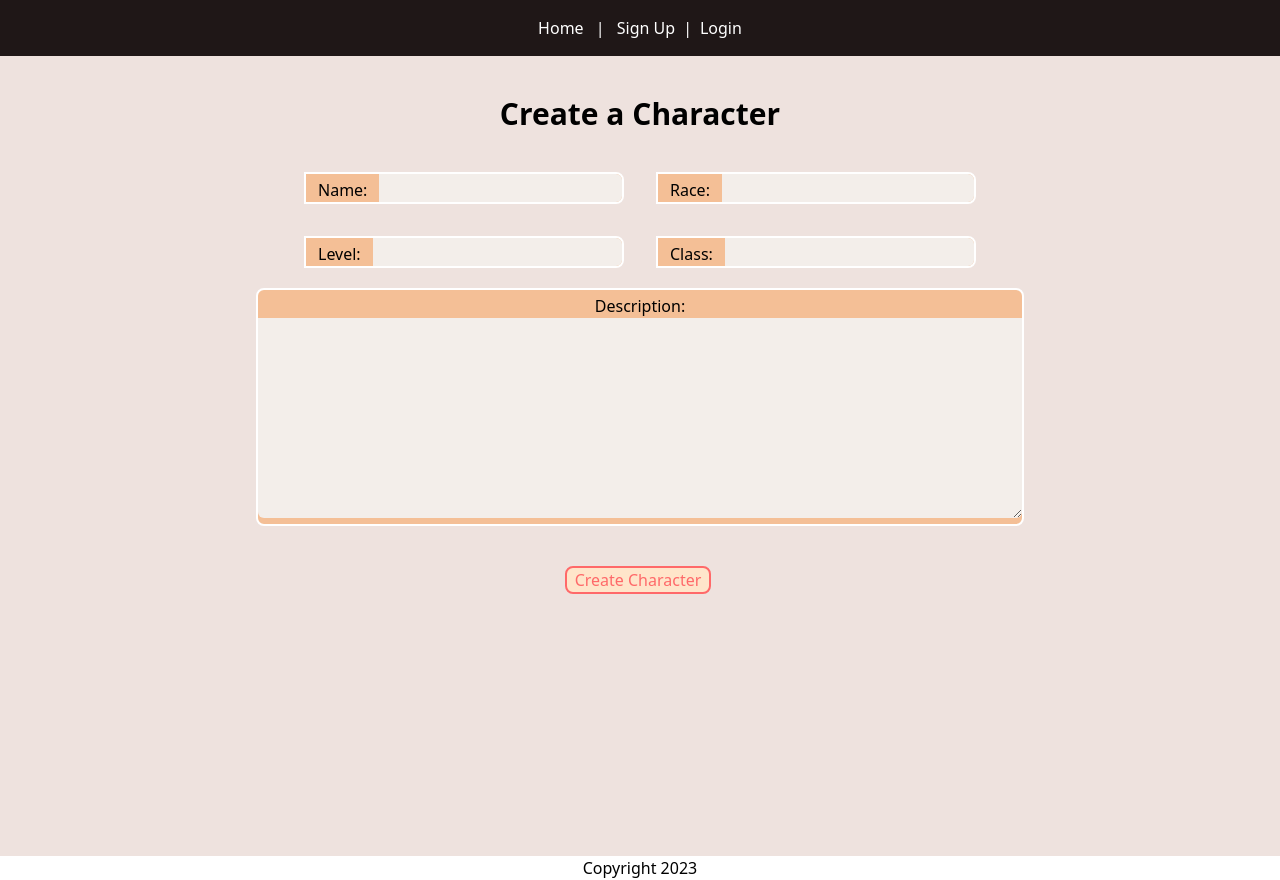
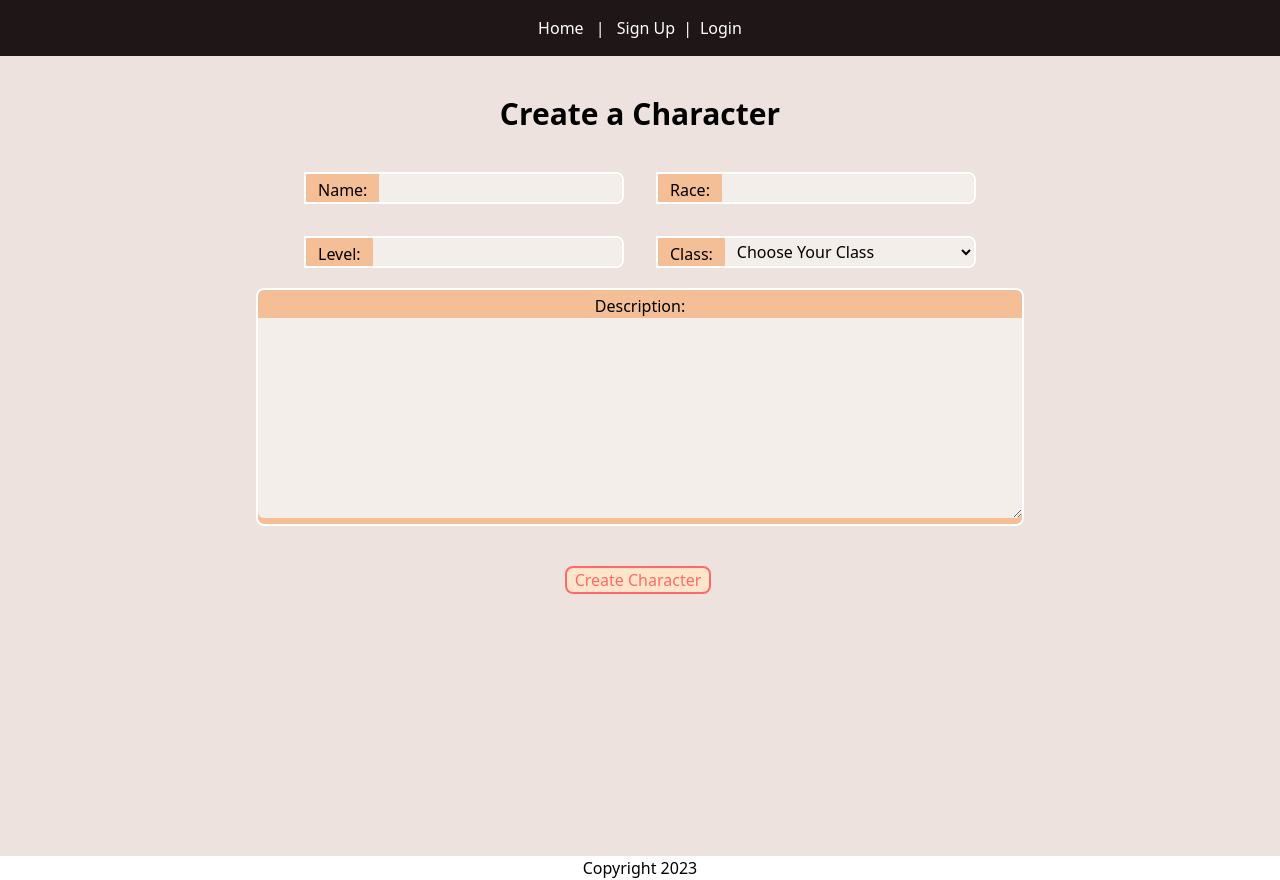
Before and after one commit to BenSShin/Realm-Roster, a React (Vite) app: page /characters-new in a window 1280 px wide. Built offline with nearby package versions, Linux system fonts and the light colour scheme; no server answers.

Commit message:
added options to class and tested pages

```diff
--- a/src/CharactersIndex.jsx
+++ b/src/CharactersIndex.jsx
@@ -1,4 +1,5 @@
 import { Link } from "react-router-dom";
+import { useEffect } from "react";
 
 export function CharactersIndex(props) {
   return (
--- a/src/CharactersNew.jsx
+++ b/src/CharactersNew.jsx
@@ -35,11 +35,23 @@ export function CharactersNew(props) {
           <div className="flex justify-start">
             <div className="w-80 max-w-80 h-8 bg-[#F4BF96] flex justify-end  border-2 border-white rounded-r-lg">
               <p className="px-3 pt-1">Class:</p>
-              <input
-                className="w-[80%] bg-[#F3EEEA] rounded-r-md pl-2 focus:outline-none"
-                name="character_class"
-                type="text"
-              />
+              <select className="w-[80%] bg-[#F3EEEA] rounded-r-md pl-2 focus:outline-none" name="character_class">
+                <option value="" selected disabled hidden>
+                  Choose Your Class
+                </option>
+                <option value="bard">bard</option>
+                <option value="cleric">cleric</option>
+                <option value="druid">druid</option>
+                <option value="fighter">fighter</option>
+                <option value="barbarian">barbarian</option>
+                <option value="paladin">paladin</option>
+                <option value="monk">monk</option>
+                <option value="ranger">ranger</option>
+                <option value="rogue">rogue</option>
+                <option value="sorcerer">sorcerer</option>
+                <option value="warlock">warlock</option>
+                <option value="wizard">wizard</option>
+              </select>
             </div>
           </div>
         </div>
--- a/src/CharactersShow.jsx
+++ b/src/CharactersShow.jsx
@@ -35,7 +35,7 @@ export function CharactersShow(props) {
               <div className="text-3xl font-bold capitalize">
                 Name:{" "}
                 <input
-                  className="pl-2 w-[400px] overflow bg-[#F3EEEA] focus:outline-[#CE5A67]"
+                  className="pl-2 w-[400px] rounded-r-md overflow bg-[#F3EEEA] focus:outline-[#CE5A67]"
                   defaultValue={props.character.name}
                   name="name"
                   type="text"
@@ -46,7 +46,7 @@ export function CharactersShow(props) {
               <div className="flex justify-start pt-8 pl-[12%]">
                 Level:{" "}
                 <input
-                  className="ml-3 bg-[#F3EEEA] text-center w-[50px] focus:outline-[#CE5A67]"
+                  className="ml-3 bg-[#F3EEEA] rounded-md text-center w-[50px] focus:outline-[#CE5A67]"
                   defaultValue={props.character.level}
                   name="level"
                   type="text"
@@ -57,7 +57,7 @@ export function CharactersShow(props) {
               <div className="flex justify-start pt-8 pl-[12%]">
                 Race:{" "}
                 <input
-                  className="ml-3 pl-2 bg-[#F3EEEA] focus:outline-[#CE5A67]"
+                  className="ml-3 pl-2 bg-[#F3EEEA] rounded-r-md focus:outline-[#CE5A67]"
                   defaultValue={props.character.race}
                   name="race"
                   type="text"
@@ -67,12 +67,24 @@ export function CharactersShow(props) {
             <div className="text-xl font-bold capitalize">
               <div className="flex justify-start pt-8 pl-[12%]">
                 Class:{" "}
-                <input
-                  className="ml-3 pl-2 bg-[#F3EEEA] focus:outline-[#CE5A67]"
+                <select
+                  className="w-[300px] bg-[#F3EEEA] rounded-r-md pl-2 focus:outline-none ml-3 pl-2 bg-[#F3EEEA] focus:outline-[#CE5A67]"
                   defaultValue={props.character.character_class}
                   name="character_class"
-                  type="text"
-                />
+                >
+                  <option value="bard">bard</option>
+                  <option value="cleric">cleric</option>
+                  <option value="druid">druid</option>
+                  <option value="fighter">fighter</option>
+                  <option value="barbarian">barbarian</option>
+                  <option value="paladin">paladin</option>
+                  <option value="monk">monk</option>
+                  <option value="ranger">ranger</option>
+                  <option value="rogue">rogue</option>
+                  <option value="sorcerer">sorcerer</option>
+                  <option value="warlock">warlock</option>
+                  <option value="wizard">wizard</option>
+                </select>
               </div>
             </div>
             <div className="text-xl capitalize">
--- a/src/Content.jsx
+++ b/src/Content.jsx
@@ -55,6 +55,15 @@ export function Content() {
   const handleUpdateCharacter = (id, params, successCallback) => {
     console.log("handleUpdateCharacter", params);
     axios.patch(`http://localhost:3000/characters/${id}.json`, params).then((response) => {
+      setCharacters(
+        characters.map((character) => {
+          if (character.id === response.data.id) {
+            return response.data;
+          } else {
+            return character;
+          }
+        })
+      );
       setCurrentCharacter(response.data);
       successCallback();
     });
--- a/src/GroupsNew.jsx
+++ b/src/GroupsNew.jsx
@@ -8,14 +8,24 @@ export function GroupsNew(props) {
     }, 1000);
   };
   return (
-    <div className="pt-10">
-      <h1 className="text-3xl font-bold pb-10">Create a Group</h1>
+    <div className="flex justify-center w-screen h-screen">
+      <div className="absolute bg-black opacity-20 w-screen h-screen"></div>
+      <div className="pt-[200px] flex justify-center">
+        <div className="bg-[center] bg-[url('/public/group.jpeg')] object-contain bg-no-repeat w-[1070px] h-[600px] border-2 border-black rounded-md z-0">
+          <div className="flex justify-center">
+            <h1 className="mt-[70px] text-2xl w=[300px] text-white font-bold z-10">Start Your Party</h1>
+            <div className="absolute mt-8 p-6 h-[100px] w-[350px] bg-black opacity-20 z-0"></div>
+          </div>
           <form onSubmit={handleSubmit}>
-        <div className="grid grid-cols-2 gap-8">
+            <div className="mt-10 grid grid-cols-2 gap-8 pt-10">
               <div className="flex justify-end">
                 <div className="w-80 max-w-80 h-8 bg-[#F4BF96] flex justify-end  border-2 border-white rounded-r-lg">
                   <p className="px-3 pt-1">Name:</p>
-              <input className="w-[80%] bg-[#F3EEEA] rounded-r-md pl-2 focus:outline-none " name="name" type="text" />
+                  <input
+                    className="w-[80%] bg-[#F3EEEA] rounded-r-md pl-2 focus:outline-none "
+                    name="name"
+                    type="text"
+                  />
                 </div>
               </div>
               <div className="flex justify-start">
@@ -29,7 +39,8 @@ export function GroupsNew(props) {
                   />
                 </div>
               </div>
-          <div className="flex justify-end">
+            </div>
+            <div className="mt-12 flex justify-center">
               <div className="w-80 max-w-80 h-8 bg-[#F4BF96] flex justify-end  border-2 border-white rounded-r-lg">
                 <p className="px-3 pt-1">Location:</p>
                 <input
@@ -37,7 +48,6 @@ export function GroupsNew(props) {
                   name="location"
                   type="text"
                 />
-            </div>
               </div>
             </div>
             <button
@@ -48,5 +58,7 @@ export function GroupsNew(props) {
             </button>
           </form>
         </div>
+      </div>
+    </div>
   );
 }
--- a/src/Header.jsx
+++ b/src/Header.jsx
@@ -24,10 +24,6 @@ export function Header() {
                 Create Group
               </Link>
               |
-              <Link className="px-2" to="/login">
-                Login
-              </Link>
-              |
               <div className="px-2">
                 <LogoutLink />
               </div>
--- a/src/Login.jsx
+++ b/src/Login.jsx
@@ -31,7 +31,7 @@ export function Login() {
 
   return (
     <div id="login" className="flex justify-center">
-      <div className="absolute bg-black opacity-20 w-screen h-screen"></div>
+      <div className="absolute bg-black opacity-10 w-screen h-screen"></div>
       <div className="mt-[4em] bg-[center] bg-[url('/public/home1.jpeg')] object-contain bg-no-repeat w-[600px] h-[616px] border-[5px] border-black rounded-md flex justify-center z-0">
         <div className="w-[600px] h-[600px]">
           <div className=" h-[608px] w-[600px] bg-black opacity-50 rounded-sm z-20"></div>
--- a/tailwind.config.js
+++ b/tailwind.config.js
@@ -5,7 +5,12 @@ export default {
     fontFamily: {
       title: ["storybook"],
     },
-    extend: {},
+
+    extend: {
+      backgroundImage: {
+        "gradient-radial": "radial-gradient(var(--tw-gradient-stops))",
+      },
+    },
   },
   plugins: [],
 };
```
Also changed, not shown: public/group.jpeg (added). Lines whose indentation alone changed are shown as unchanged.
